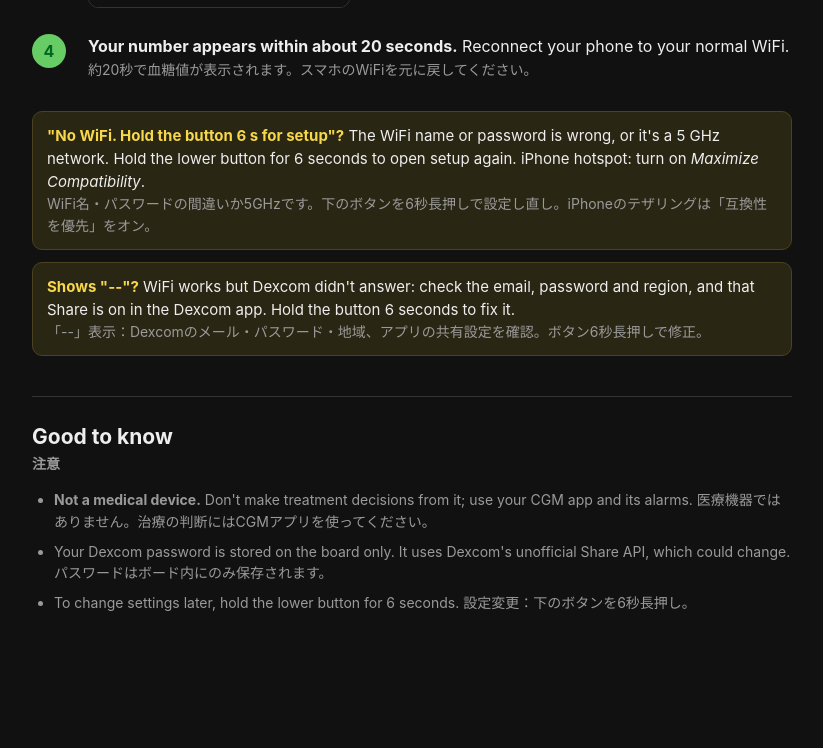
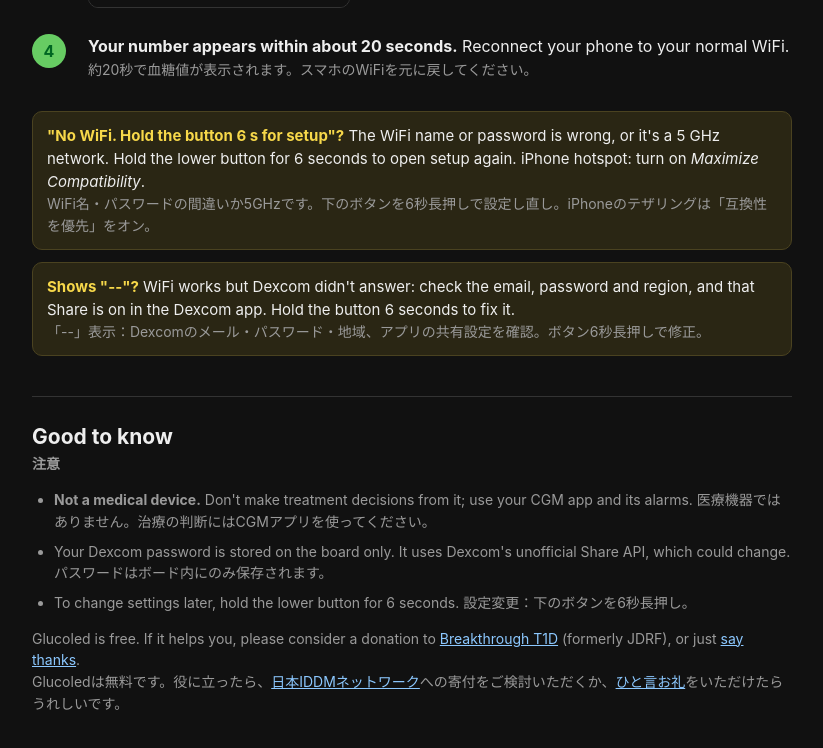
Before and after one commit to mrizzo/glucoled, a plain HTML site: page web/index.html in a window 1280 px wide. Shown: the part 5920-6668 px from the top of the page, without its empty margins (228-1051 px from the left). Before the commit the page ends 6608 px from the top, so only its background shows below. Drawn offline with Linux system fonts and the light colour scheme.

Commit message:
Add thanks section: donate to Breakthrough T1D / Japan IDDM Network, or say thanks in Discussions
Co-Authored-By: Claude Opus 5.5 <noreply@anthropic.com>

```diff
--- a/web/index.html
+++ b/web/index.html
@@ -137,6 +137,10 @@
       パスワードはボード内にのみ保存されます。</li>
     <li>To change settings later, hold the lower button for 6 seconds. 設定変更：下のボタンを6秒長押し。</li>
   </ul>
+  <p class="small thanks">Glucoled is free. If it helps you, please consider a donation to
+    <a href="https://www.breakthrought1d.org/" target="_blank" rel="noopener">Breakthrough T1D</a> (formerly JDRF), or just
+    <a href="https://github.com/mrizzo/glucoled/discussions" target="_blank" rel="noopener">say thanks</a>.
+    <span class="ja">Glucoledは無料です。役に立ったら、<a href="https://japan-iddm.net/" target="_blank" rel="noopener">日本IDDMネットワーク</a>への寄付をご検討いただくか、<a href="https://github.com/mrizzo/glucoled/discussions" target="_blank" rel="noopener">ひと言お礼</a>をいただけたらうれしいです。</span></p>
 </main>
 </body>
 </html>
```
Also changed, not shown: 2 other files.
